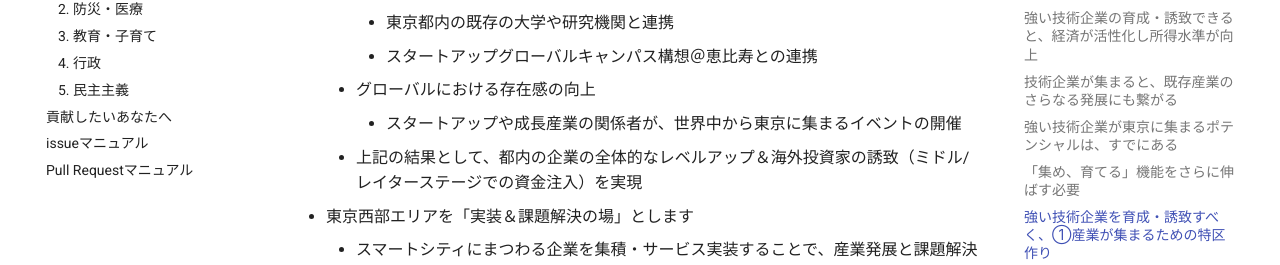
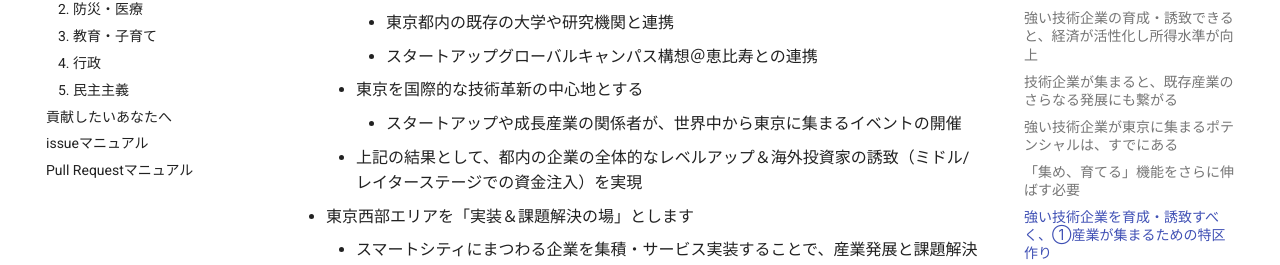
Before and after one commit to takahiroanno2024/election2024, an MkDocs documentation site: the page built from docs/manifest/economy.md, in a window 1280 px wide and 900 px high, scrolled down 3737 px. Shown: the part 180-445 px from the top of the window. Built offline with MkDocs 1.6.1 and Material for MkDocs 9.7.7, drawn with Linux system fonts in a browser that asks for light colours.

Commit message:
Update economy.md

```diff
--- a/docs/manifest/economy.md
+++ b/docs/manifest/economy.md
@@ -88,7 +88,7 @@
     - 研究開発機関/スタートアップ拠点を集積
         - 東京都内の既存の大学や研究機関と連携
         - スタートアップグローバルキャンパス構想＠恵比寿との連携
-    - グローバルにおける存在感の向上
+    - 東京を国際的な技術革新の中心地とする
         - スタートアップや成長産業の関係者が、世界中から東京に集まるイベントの開催
     - 上記の結果として、都内の企業の全体的なレベルアップ＆海外投資家の誘致（ミドル/レイターステージでの資金注入）を実現
 - 東京西部エリアを「実装＆課題解決の場」とします
```
